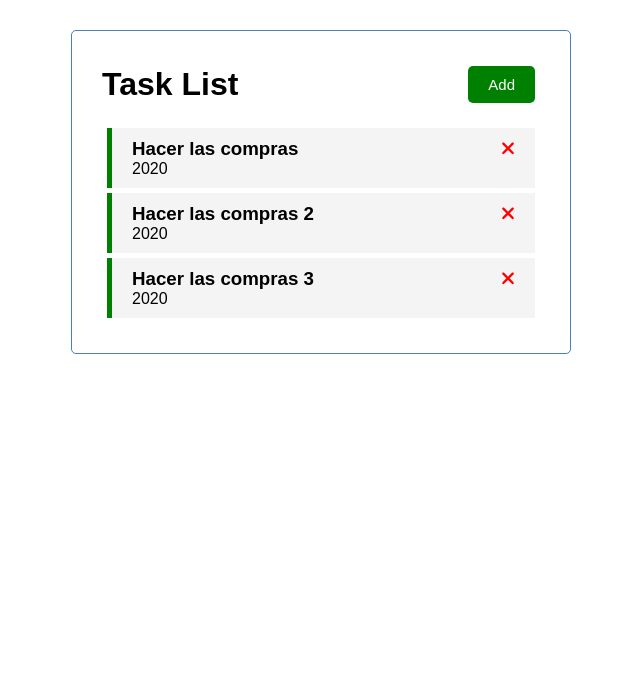
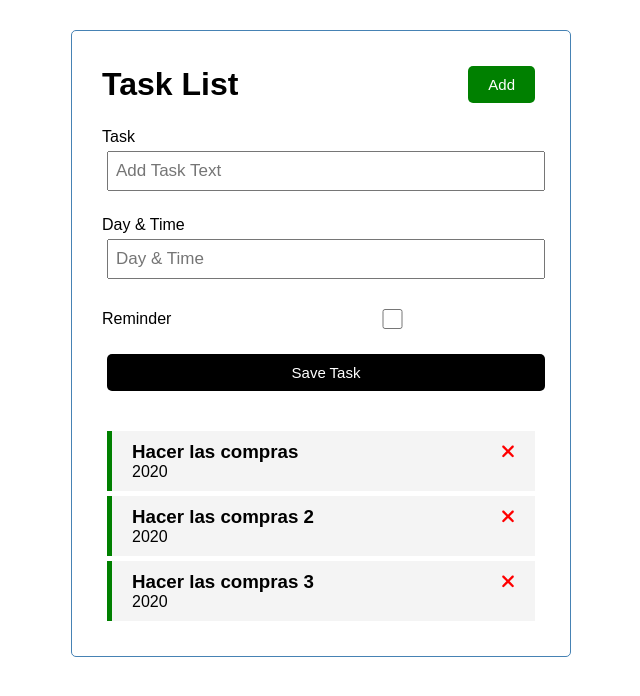
Before and after one commit to NDeleo94/TaskList, an Angular app: page / in a window 1280 px wide. Shown: the top 696 px of the page, without its empty margins (319-959 px from the left). Built offline with nearby package versions, Linux system fonts and the light colour scheme; data requests are answered from the project's data file.

Commit message:
form add task added

```diff
--- a/src/app/app.module.ts
+++ b/src/app/app.module.ts
@@ -2,12 +2,14 @@
 import { BrowserModule } from '@angular/platform-browser';
 import { FontAwesomeModule } from '@fortawesome/angular-fontawesome';
 import { HttpClientModule } from '@angular/common/http';
+import { FormsModule } from '@angular/forms';
 
 import { AppComponent } from './app.component';
 import { HeaderComponent } from './components/header/header.component';
 import { ButtonComponent } from './components/button/button.component';
 import { TasksComponent } from './components/tasks/tasks.component';
 import { TaskItemComponent } from './components/task-item/task-item.component';
+import { AddTaskComponent } from './components/add-task/add-task.component';
 
 @NgModule({
   declarations: [
@@ -16,8 +18,9 @@
     ButtonComponent,
     TasksComponent,
     TaskItemComponent,
+    AddTaskComponent,
   ],
-  imports: [BrowserModule, FontAwesomeModule, HttpClientModule],
+  imports: [BrowserModule, FontAwesomeModule, HttpClientModule, FormsModule],
   providers: [],
   bootstrap: [AppComponent],
 })
--- /dev/null
+++ b/src/app/components/add-task/add-task.component.css
@@ -0,0 +1,3 @@
+.add-form {
+  margin-bottom: 40px;
+}
--- /dev/null
+++ b/src/app/components/add-task/add-task.component.html
@@ -0,0 +1,35 @@
+<form class="add-form" (ngSubmit)="onSubmit()">
+  <div class="form-control">
+    <label for="text">Task</label>
+    <input
+      type="text"
+      name="text"
+      id="text"
+      placeholder="Add Task Text"
+      [(ngModel)]="text"
+    />
+  </div>
+
+  <div class="form-control">
+    <label for="day">Day & Time</label>
+    <input
+      type="text"
+      name="day"
+      id="day"
+      placeholder="Day & Time"
+      [(ngModel)]="day"
+    />
+  </div>
+
+  <div class="form-control form-control-check">
+    <label for="reminder">Reminder</label>
+    <input
+      type="checkbox"
+      name="reminder"
+      id="reminder"
+      [(ngModel)]="reminder"
+    />
+  </div>
+
+  <button type="submit" class="btn btn-block">Save Task</button>
+</form>
--- /dev/null
+++ b/src/app/components/add-task/add-task.component.ts
@@ -0,0 +1,29 @@
+import { Component, EventEmitter, OnInit, Output } from '@angular/core';
+import { Task } from 'src/app/Task';
+
+@Component({
+  selector: 'app-add-task',
+  templateUrl: './add-task.component.html',
+  styleUrls: ['./add-task.component.css'],
+})
+export class AddTaskComponent implements OnInit {
+  @Output() onAddTask: EventEmitter<Task> = new EventEmitter();
+
+  text: string = '';
+  day: string = '';
+  reminder: boolean = false;
+
+  constructor() {}
+
+  ngOnInit(): void {}
+
+  onSubmit() {
+    if (this.text.length === 0) {
+      alert('Please add a task!');
+      return;
+    }
+    const { text, day, reminder } = this;
+    const newTask = { text, day, reminder };
+    this.onAddTask.emit(newTask);
+  }
+}
--- a/src/app/components/tasks/tasks.component.html
+++ b/src/app/components/tasks/tasks.component.html
@@ -1,3 +1,4 @@
+<app-add-task (onAddTask)="addTask($event)"></app-add-task>
 <app-task-item
   *ngFor="let task of tasks"
   [task]="task"
--- a/src/app/components/tasks/tasks.component.ts
+++ b/src/app/components/tasks/tasks.component.ts
@@ -26,4 +26,8 @@
     task.reminder = !task.reminder;
     this.taskService.updateReminderTask(task).subscribe();
   }
+
+  addTask(task: Task) {
+    this.taskService.addTask(task).subscribe((task) => this.tasks.push(task));
+  }
 }
--- a/src/app/services/task.service.ts
+++ b/src/app/services/task.service.ts
@@ -24,4 +24,8 @@
     const url = `${this.apiURL}/${task.id}`;
     return this.http.put<Task>(url, task);
   }
+
+  addTask(task: Task): Observable<Task> {
+    return this.http.post<Task>(this.apiURL, task);
+  }
 }
```
Also changed, not shown: 1 other file (tests, documents, lock files or other folders).
